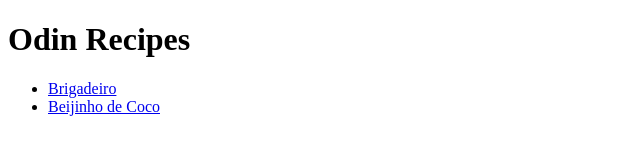
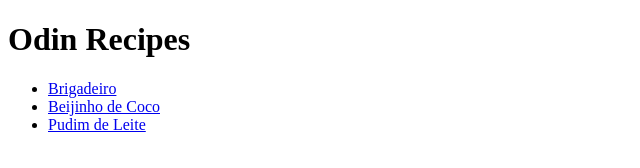
Before and after one commit to juliagiolo/odin-recipes, a plain HTML site: page index.html in a window 1280 px wide. Shown: the whole page, without its empty margins (0-640 px from the left). Drawn offline with Linux system fonts and the light colour scheme.

Commit message:
Added a link to the pudim page.

```diff
--- a/index.html
+++ b/index.html
@@ -10,6 +10,7 @@
     <ul>
         <li><a href="./recipes/brigadeiro.html">Brigadeiro</a></li>
         <li><a href="./recipes/beijinho.html">Beijinho de Coco</a></li>
+        <li><a href="./recipes/pudim.html">Pudim de Leite</a></li>
     </ul>
 
 
```
